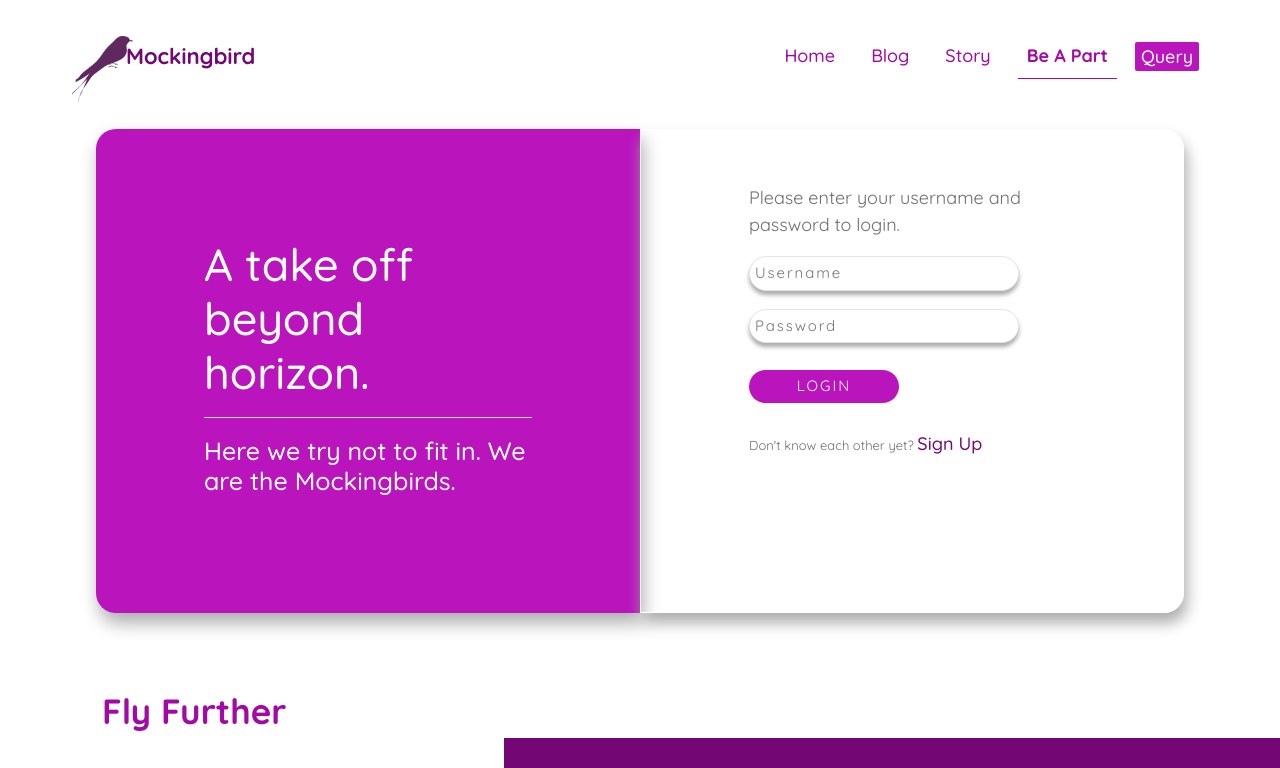
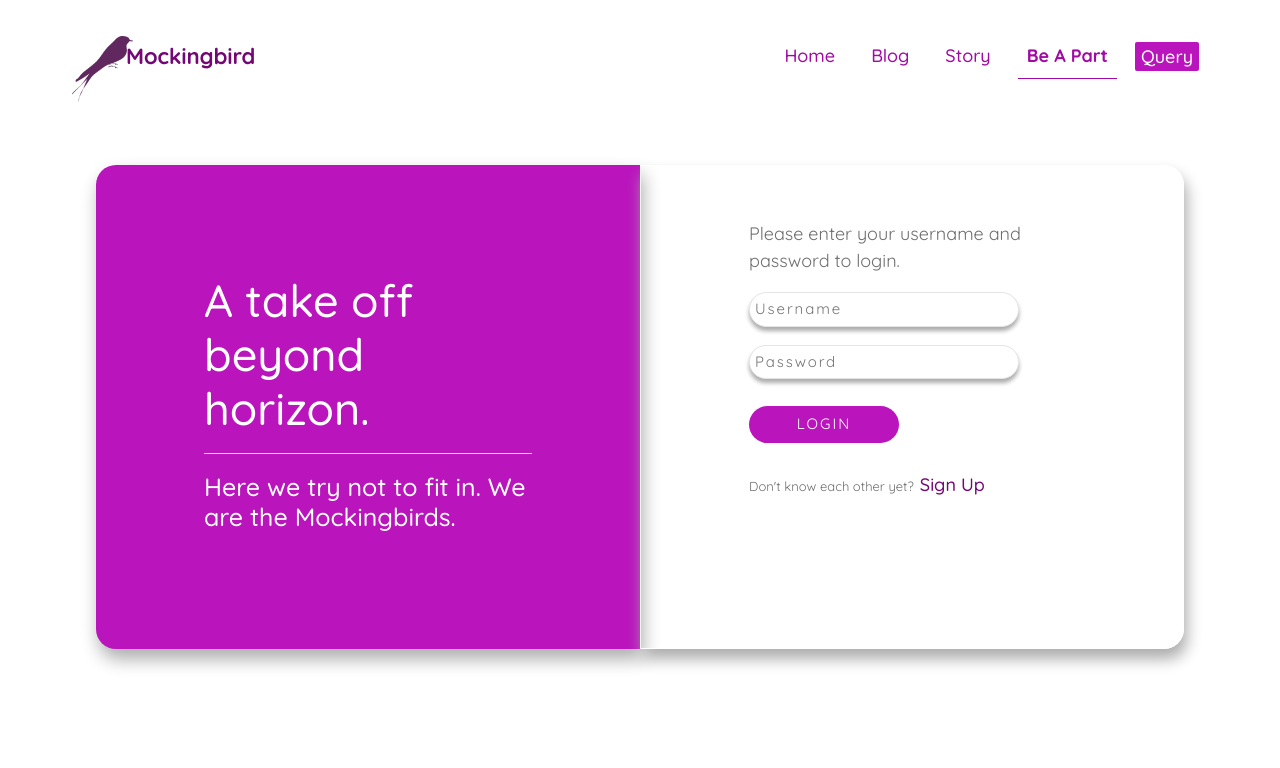
Before and after one commit to gayatribudha/mockingbird, a React (Create React App) app: page /beapart in a window 1280 px wide. Shown: the top 768 px of the page. Built offline with nearby package versions, Linux system fonts and the light colour scheme.

Commit message:
Create Be a Part page with login and register form.

```diff
--- a/src/App.js
+++ b/src/App.js
@@ -3,6 +3,8 @@ import Home from './pages/Home';
 import Blog from './pages/Blog';
 import Story from './pages/Story';
 import BeAPart from './pages/BeAPart';
+
+
 import { BrowserRouter as Router, Route } from 'react-router-dom';
 
 import "../node_modules/bootstrap/dist/css/bootstrap.min.css";
--- a/src/assets/css/beAPart.css
+++ b/src/assets/css/beAPart.css
@@ -34,6 +34,10 @@
     letter-spacing: 1.9px;
 }
 
+.login-input:hover {
+    border: 1px solid #ba14bd;
+
+}
 
 .login-input:focus {
     border: 1px solid #ba14bd;
@@ -43,7 +47,7 @@
     background-color: #ba14bd;
     border-radius: 20px;
     color: white;
-    padding: 5px;
+    padding: 7px;
     width: 150px;
     border: 0px;
     font-size: 15px;
@@ -66,3 +70,8 @@
 .bottom-text {
     font-size: 13px;
 }
+
+.login-link-button {
+    border: 0px;
+    background-color: white;
+}
--- a/src/components/NavigationBar/NavigationBar.js
+++ b/src/components/NavigationBar/NavigationBar.js
@@ -2,7 +2,6 @@ import React from 'react'
 import { NavLink } from 'react-router-dom';
 
 import logo from '../../assets/images/logo.png';
-import toggleButton from '../../assets/images/toggleButton.svg';
 
 import './NavigationBar.css';
 
@@ -11,7 +10,7 @@ export default function NavigationBar() {
   return (
     <div className="container-fluid px-md-5 px-lg-5">
       <nav className="navbar navbar-expand-lg navbar-light">
-        <img className="mt-4" src={logo} alt="logo" />
+        <NavLink to="/"><img className="mt-4" src={logo} alt="logo" /></NavLink>
         <button className="navbar-toggler" type="button" data-toggle="collapse" data-target="#navbarSupportedContent" aria-controls="navbarSupportedContent" aria-expanded="false" aria-label="Toggle navigation">
           <svg width="34" height="23" viewBox="0 0 34 23" fill="none" xmlns="http://www.w3.org/2000/svg">
             <line y1="1" x2="34" y2="1" stroke="#730875" stroke-width="2" />
--- a/src/pages/BeAPart.js
+++ b/src/pages/BeAPart.js
@@ -1,11 +1,19 @@
-import React from 'react';
+import React, { Component } from 'react'
+import Footer from '../partials/Footer/Footer';
 import '../assets/css/beAPart.css';
-import Footer from '../partials/Footer/Footer';
 
-export default function Home() {
+export default class BeAPart extends Component {
+    constructor() {
+        super();
+        this.state = {
+            showLogin: true,
+            showRegister: false,
+        }
+    }
+    render() {
         return (
             <div className="container-fluid">
-            <div className="row my-3 pb-5 mx-2 mx-md-5 mx-lg-5 px-md-4 px-lg-4">
+                <div className="row my-5 pb-5 mx-2 mx-md-5 mx-lg-5 px-md-4 px-lg-4">
                     <div className="left-box col-sm-12 col-md-6 col-lg-6 px-sm-3 px-md-5 py-md-5 py-lg-5 d-none d-md-block d-lg-block">
                         <div className="px-3 py-3 px-md-5 px-lg-5 py-md-5 py-lg-5">
                             <h1 className="heading-caption">A take off beyond horizon.</h1>
@@ -14,6 +22,8 @@ export default function Home() {
                         </div>
 
                     </div>
+                    {
+                        this.state.showLogin ?
                             <div className="right-box col-sm-12 col-md-6 col-lg-6 px-sm-3 px-md-5 py-md-5 py-lg-5 ">
                                 <div className="px-3 py-3 px-md-5 px-lg-5 py-md-0 py-lg-0">
                                     <p>Please enter your username and password to login.</p>
@@ -23,11 +33,37 @@ export default function Home() {
 
                                         <button className="login-button mt-4" type="submit">LOGIN</button>
                                     </form>
-                        <p className="bottom-text mt-4">Don't know each other yet? <span className="signup">Sign Up</span></p>
+                                    <p className="bottom-text mt-4">Don't know each other yet?
+                                    <button className="login-link-button" onClick={() => { { this.setState({ showLogin: !this.state.showLogin }) }; this.setState({ showRegister: !this.setState.showRegister }) }}><span className="signup">Sign Up</span></button>
+                                    </p>
                                 </div>
                             </div>
+                            : null
+                    }
+                    {
+                        this.state.showRegister ?
+                            <div className="right-box col-sm-12 col-md-6 col-lg-6 px-sm-3 px-md-5 py-md-5 py-lg-5 ">
+                                <div className="px-3 px-md-5 px-lg-5 py-md-0 py-lg-0">
+                                    <p>Let's know each other.</p>
+                                    <form>
+                                        <input type="text" className="login-input" placeholder="Full Name" /><br />
+                                        <input type="email" className="login-input mt-3" placeholder="Email" /><br />
+                                        <input type="password" className="login-input mt-3" placeholder="Password" /><br />
+                                        <input type="password" className="login-input mt-3" placeholder="Confirm Password" /><br />
+
+                                        <button className="login-button mt-4" type="submit">REGISTER</button>
+                                    </form>
+                                    <p className="bottom-text mt-4">Already have an account?
+                                <button className="login-link-button" onClick={() => { { this.setState({ showLogin: !this.state.showLogin }) }; this.setState({ showRegister: this.setState.showRegister }) }}><span className="signup">Log In</span></button>
+                                    </p>
+                                </div>
+                            </div>
+                            : null
+                    }
+
                 </div>
                 <Footer />
-        </div >
+            </div>
         )
     }
+}
--- a/src/pages/Blog.js
+++ b/src/pages/Blog.js
@@ -4,7 +4,7 @@ import BlogCard from '../components/BlogCard/BlogCard';
 import Footer from '../partials/Footer/Footer';
 
 
-export default function Home() {
+export default function Blog() {
     return (
         <div className="container-fluid">
             <div className="row mt-3 mx-md-5 mx-lg-5 px-md-4 px-lg-4 ">
--- a/src/pages/Story.js
+++ b/src/pages/Story.js
@@ -41,7 +41,7 @@ function NextArrow(props) {
 
 
 
-export default class Home extends Component {
+export default class Story extends Component {
 
     constructor(props) {
         super(props);
```
Lines whose indentation alone changed are shown as unchanged.
